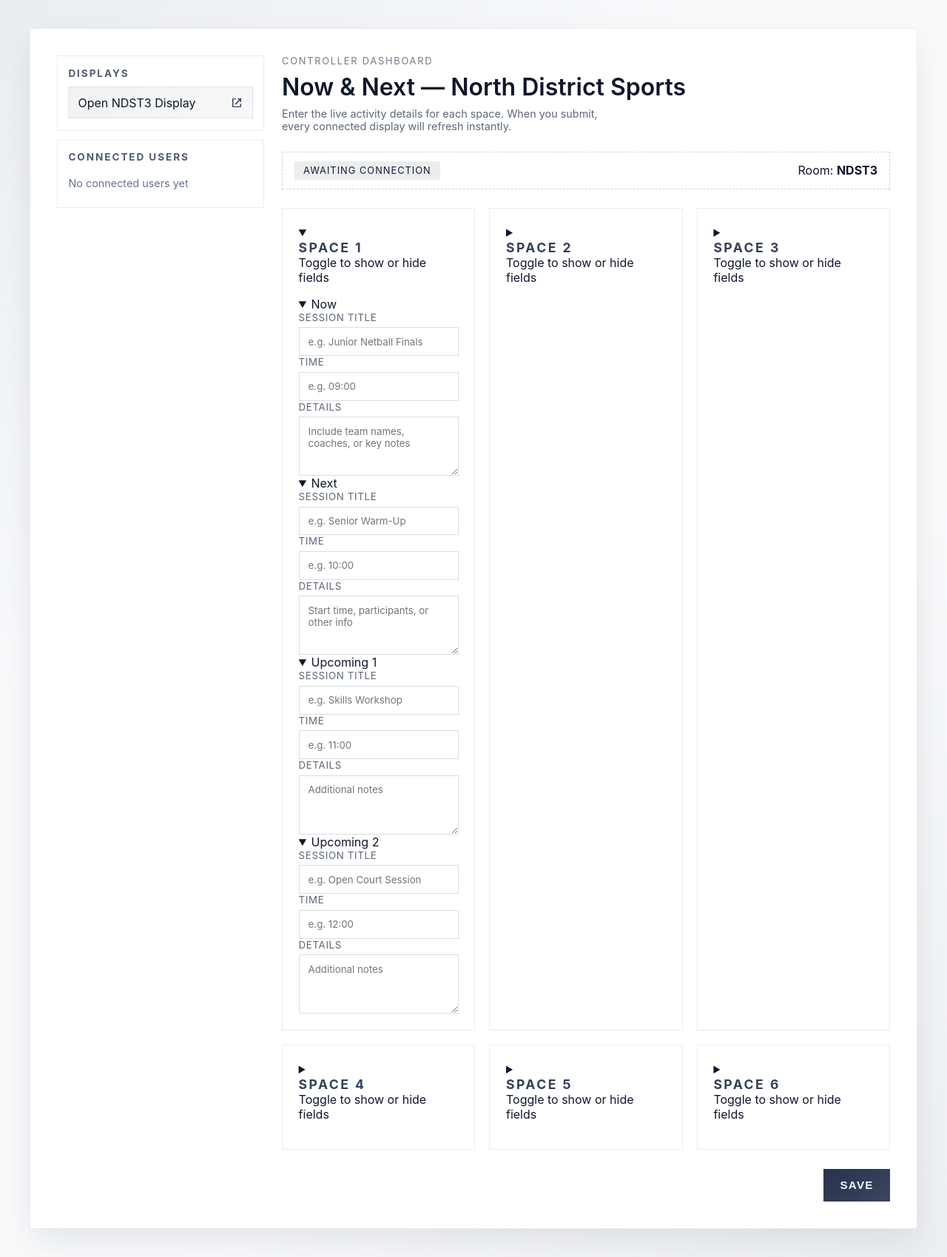
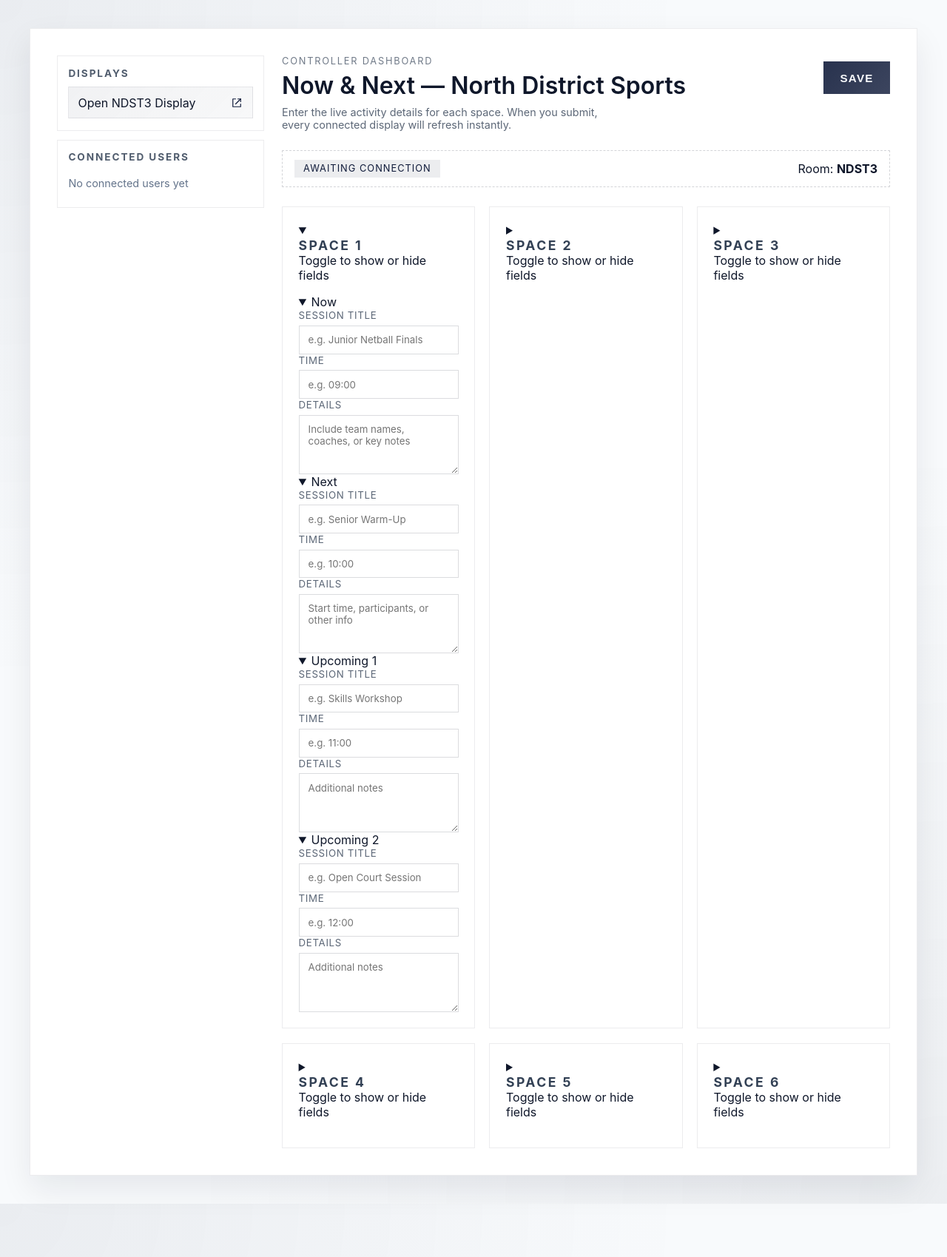
Before and after one commit to krussll/nownextlive, a Jekyll site: the page r/NDST3/controller/index.html, which Jekyll copies as it is, in a window 1280 px wide. Shown: the whole page at 74% size. Built offline with Jekyll 4.4.1, drawn with Linux system fonts in a browser that asks for light colours.

Commit message:
Move controller save button beside title

```diff
--- a/assets/NDST3/controller/styles.css
+++ b/assets/NDST3/controller/styles.css
@@ -166,6 +166,20 @@ header {
     display: flex;
     flex-direction: column;
     gap: 0.5rem;
+}
+
+.header-row {
+    display: flex;
+    align-items: center;
+    justify-content: space-between;
+    gap: 1rem;
+    flex-wrap: wrap;
+}
+
+.header-text {
+    display: flex;
+    flex-direction: column;
+    gap: 0.35rem;
 }
 
 header span {
--- a/r/NDST3/controller/index.html
+++ b/r/NDST3/controller/index.html
@@ -32,8 +32,13 @@
 
             <div class="content">
                 <header>
-                    <span>Controller Dashboard</span>
-                    <h1>Now &amp; Next — North District Sports</h1>
+                    <div class="header-row">
+                        <div class="header-text">
+                            <span>Controller Dashboard</span>
+                            <h1>Now &amp; Next — North District Sports</h1>
+                        </div>
+                        <button id="btn">SAVE</button>
+                    </div>
                     <p>Enter the live activity details for each space. When you submit, every connected display will refresh instantly.</p>
                 </header>
 
@@ -446,9 +451,6 @@
             </details>
                 </section>
 
-                <div class="actions">
-                    <button id="btn">SAVE</button>
-                </div>
             </div>
         </div>
     </main>
```
